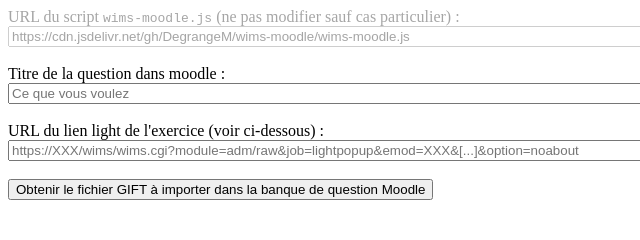
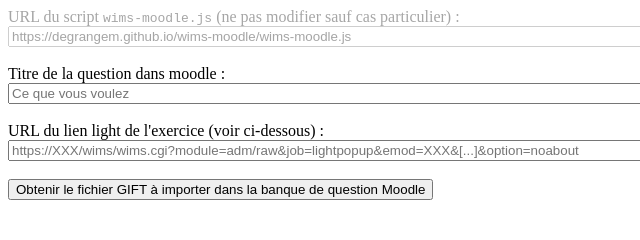
Before and after one commit to DegrangeM/wims-moodle, a plain HTML site: page index.html in a window 1280 px wide. Shown: the top 240 px of the page, 0-640 px from the left. Drawn offline with Linux system fonts and the light colour scheme.

Commit message:
Update index.html

```diff
--- a/index.html
+++ b/index.html
@@ -11,9 +11,8 @@
 <body>
     <div style="opacity:0.35;">
         URL du script <code>wims-moodle.js</code> (ne pas modifier sauf cas particulier) :<br />
-        <input type="url" id="script_url" value="https://cdn.jsdelivr.net/gh/DegrangeM/wims-moodle/wims-moodle.js"
-            size="100" /><br /><br />
-        <!--<input type="url" id="script_url" value="https://degrangem.github.io/wims-moodle/wims-moodle.js" size="100" /><br /><br />-->
+        <!--<input type="url" id="script_url" value="https://cdn.jsdelivr.net/gh/DegrangeM/wims-moodle/wims-moodle.js" size="100" /><br /><br />-->
+        <input type="url" id="script_url" value="https://degrangem.github.io/wims-moodle/wims-moodle.js" size="100" /><br /><br />
     </div>
     Titre de la question dans moodle :<br />
     <input type="text" id="titre_exo" placeholder="Ce que vous voulez" size="100" /><br /><br />
```
